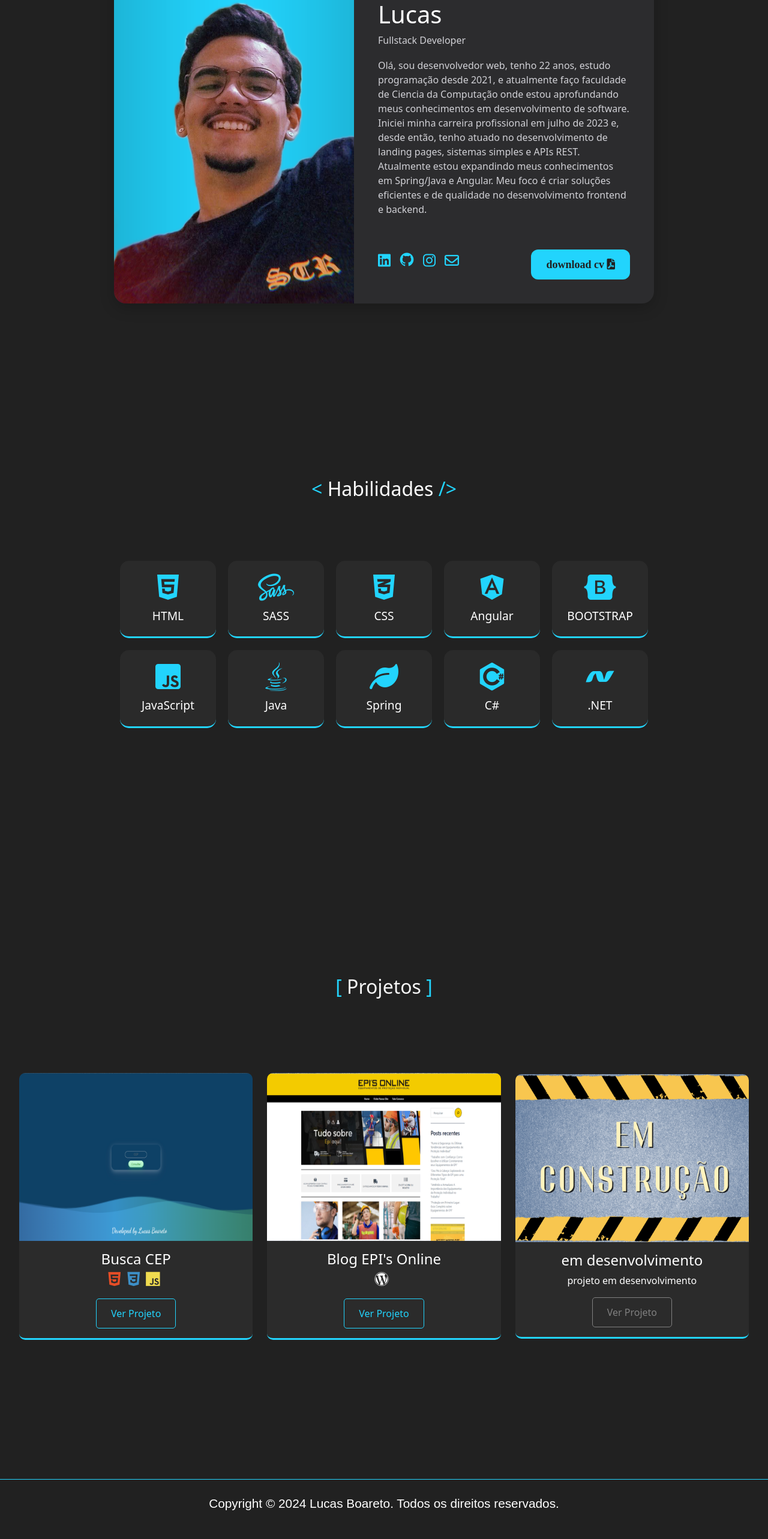
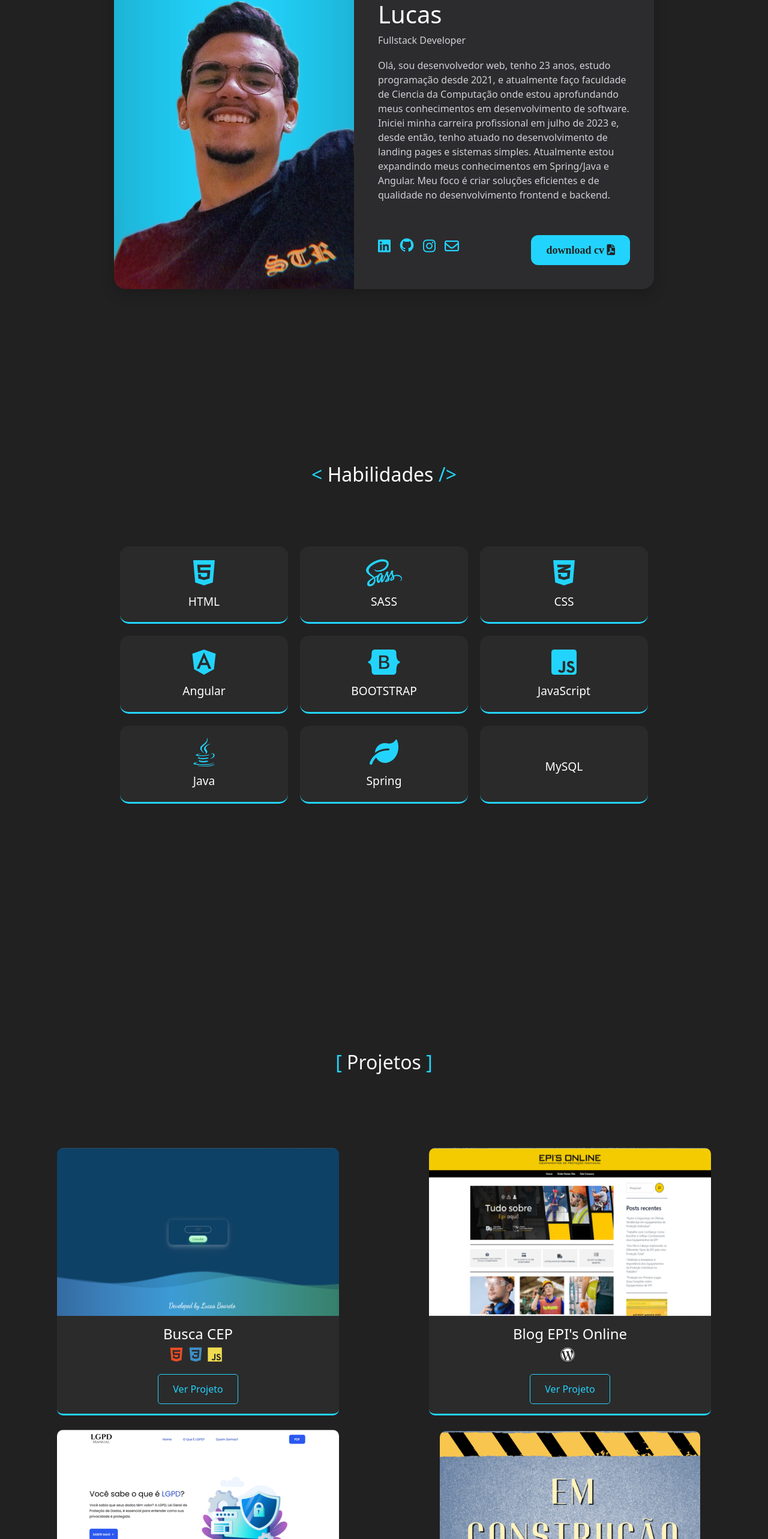
Before and after one commit to LucasBXavier/portifolio-angular, an Angular app: page / in a window 1280 px wide. Shown: the part 1094-3660 px from the top of the page at 60% size. Built offline with nearby package versions, Linux system fonts and the light colour scheme; a web font is replaced by a local one.

Commit message:
update skills, cv e proj

```diff
--- a/angular.json
+++ b/angular.json
@@ -100,5 +100,8 @@
         }
       }
     }
+  },
+  "cli": {
+    "analytics": false
   }
 }
--- a/src/app/projetos/projetos.component.html
+++ b/src/app/projetos/projetos.component.html
@@ -25,6 +25,32 @@
         </a>
       </div>
       <div class="project-card">
+        <img src="../../assets/images/LGPD.png">
+        <h3>em breve</h3>
+        <p class="tecnologias"><i class="devicon-html5-plain colored"></i>
+          <i class="devicon-sass-original colored"></i>
+          <i class="devicon-javascript-plain colored"></i></p>
+        <a href="" target="_blank" rel="noopener noreferrer">
+          <button class="view-project-btn" disabled>Ver Projeto</button>
+        </a>
+      </div>
+      <div class="project-card">
+        <img src="../../assets/images/construcao.png">
+        <h3>em desenvolvimento</h3>
+        <p>projeto em desenvolvimento</p>
+        <a href="" target="_blank" rel="noopener noreferrer">
+          <button class="view-project-btn" disabled>Ver Projeto</button>
+        </a>
+      </div>
+      <div class="project-card">
+        <img src="../../assets/images/construcao.png">
+        <h3>em desenvolvimento</h3>
+        <p>projeto em desenvolvimento</p>
+        <a href="" target="_blank" rel="noopener noreferrer">
+          <button class="view-project-btn" disabled>Ver Projeto</button>
+        </a>
+      </div>
+      <div class="project-card">
         <img src="../../assets/images/construcao.png">
         <h3>em desenvolvimento</h3>
         <p>projeto em desenvolvimento</p>
--- a/src/app/projetos/projetos.component.scss
+++ b/src/app/projetos/projetos.component.scss
@@ -25,7 +25,7 @@
 }
 .projects-grid {
   display: grid;
-  grid-template-columns: repeat(auto-fit, minmax(300px, 1fr));
+  grid-template-columns: repeat(auto-fit, minmax(400px, 2fr));
   gap: 1.5rem;
   padding: 100px 0 200px 0;
   align-items: center;
--- a/src/app/skills/skills.component.html
+++ b/src/app/skills/skills.component.html
@@ -37,12 +37,8 @@
       <p>Spring</p>
     </div>
     <div href="https://skillicons.dev" class="grid-item">
-      <i class="devicon-csharp-plain"></i>
-      <p>C#</p>
-    </div>
-    <div class="grid-item">
-      <i class="devicon-dot-net-plain"></i>
-      <p>.NET</p>
+      <i class="devicon-mysql-original colored"></i>
+      <p>MySQL</p>
     </div>
   </div>
 </section>
--- a/src/app/skills/skills.component.scss
+++ b/src/app/skills/skills.component.scss
@@ -16,7 +16,7 @@
 
 .grid-container {
   display: grid;
-  grid-template-columns: repeat(5, 1fr); /* 5 colunas no desktop */
+  grid-template-columns: repeat(3, 1fr); /* 3 colunas no desktop */
   gap: 20px; /* Espaço entre os itens */
   justify-content: center;
   padding: 200px;
--- a/src/app/sobreMim/sobreMim.component.html
+++ b/src/app/sobreMim/sobreMim.component.html
@@ -7,12 +7,10 @@
       <h2>Quem sou?</h2>
       <h1>Lucas</h1>
       <h3>Fullstack Developer</h3>
-      <p>Olá, sou desenvolvedor web, tenho 22 anos, estudo programação desde 2021, e atualmente faço faculdade de
+      <p>Olá, sou desenvolvedor web, tenho 23 anos, estudo programação desde 2021, e atualmente faço faculdade de
         Ciencia da Computação onde estou aprofundando meus conhecimentos em desenvolvimento de software. Iniciei
         minha carreira
-        profissional em julho de 2023 e, desde então, tenho atuado no desenvolvimento de landing pages, sistemas simples
-        e APIs
-        REST. Atualmente
+        profissional em julho de 2023 e, desde então, tenho atuado no desenvolvimento de landing pages e sistemas simples. Atualmente
         estou expandindo meus conhecimentos em Spring/Java e Angular. Meu foco é criar soluções eficientes e de
         qualidade no
         desenvolvimento frontend e backend.
```
Also changed, not shown: src/assets/images/LGPD.png (added), 1 other file (tests, documents, lock files or other folders).
